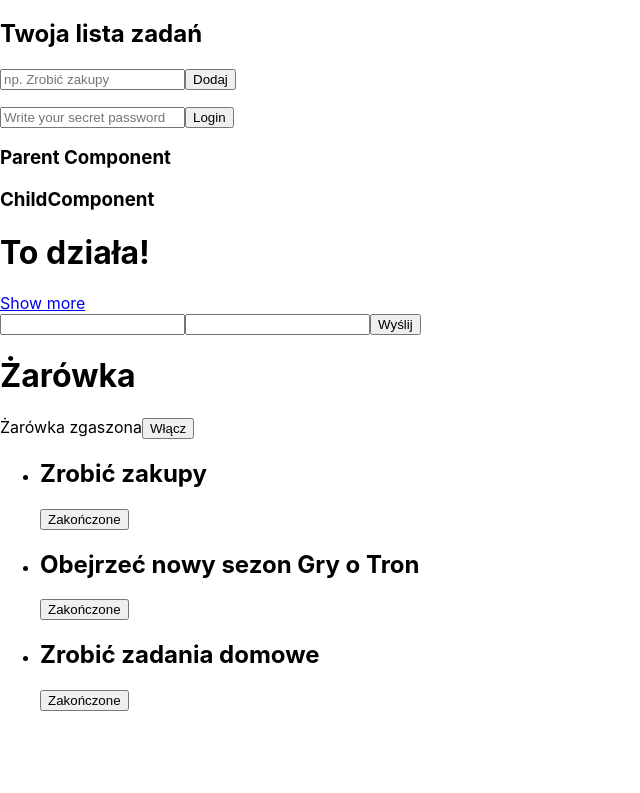
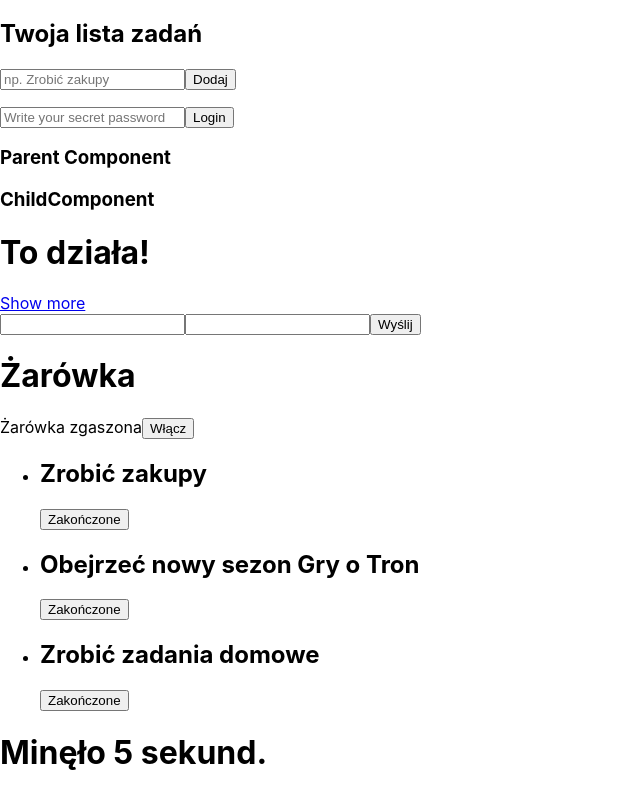
Before and after one commit to MMarek/zadania_12, a React (Create React App) app: page /#/ in a window 1280 px wide. Shown: the part 666-1459 px from the top of the page, without its empty margins (0-640 px from the left). Before the commit the page ends 1393 px from the top, so only its background shows below. Built offline with nearby package versions, Linux system fonts and the light colour scheme.

Commit message:
second counter

```diff
--- a/src/components/home.js
+++ b/src/components/home.js
@@ -10,6 +10,7 @@ import Task08 from "./task08";
 import Task09 from "./task09";
 import Task10 from "./task10";
 import Task11 from "./task11";
+import Task12 from "./task12";
 
 class Home extends Component{
 
@@ -27,6 +28,7 @@ class Home extends Component{
              <Task09/>
              <Task10/>
              <Task11/>
+             <Task12/>
             </>
         );
     }
--- /dev/null
+++ b/src/components/task12.js
@@ -0,0 +1,30 @@
+import React, {Component} from "react";
+
+class Counter extends Component {
+    constructor(props) {
+        super(props);
+        this.state = {seconds: 0};
+    }
+
+    componentDidMount() {
+        this.intervalId = setInterval(() => {
+            this.setState(state => ({
+                seconds: state.seconds + 1
+            }));
+        }, 1000);
+    }
+
+    componentWillUnmount() {
+        clearInterval(this.intervalId);
+    }
+
+    render() {
+        return <h1>Minęło {this.state.seconds} sekund.</h1>;
+    }
+}
+
+function Task12() {
+    return <Counter/>;
+}
+
+export default Task12
```
Also changed, not shown: 1 other file (tests, documents, lock files or other folders).
